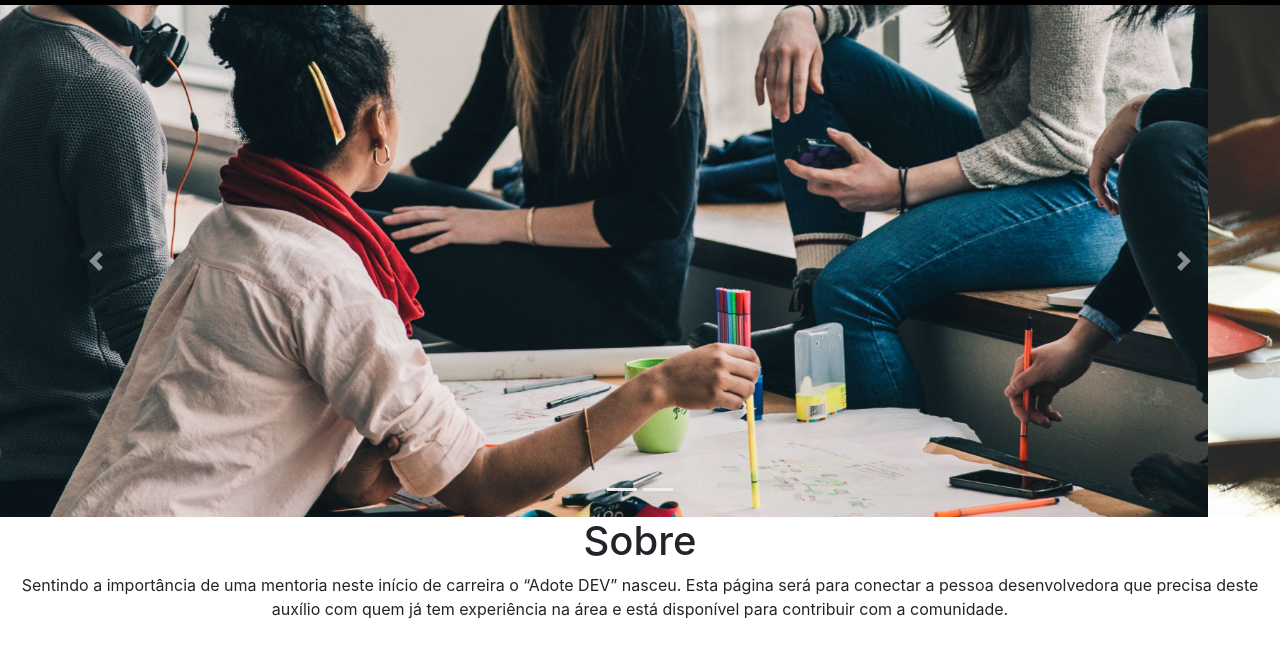
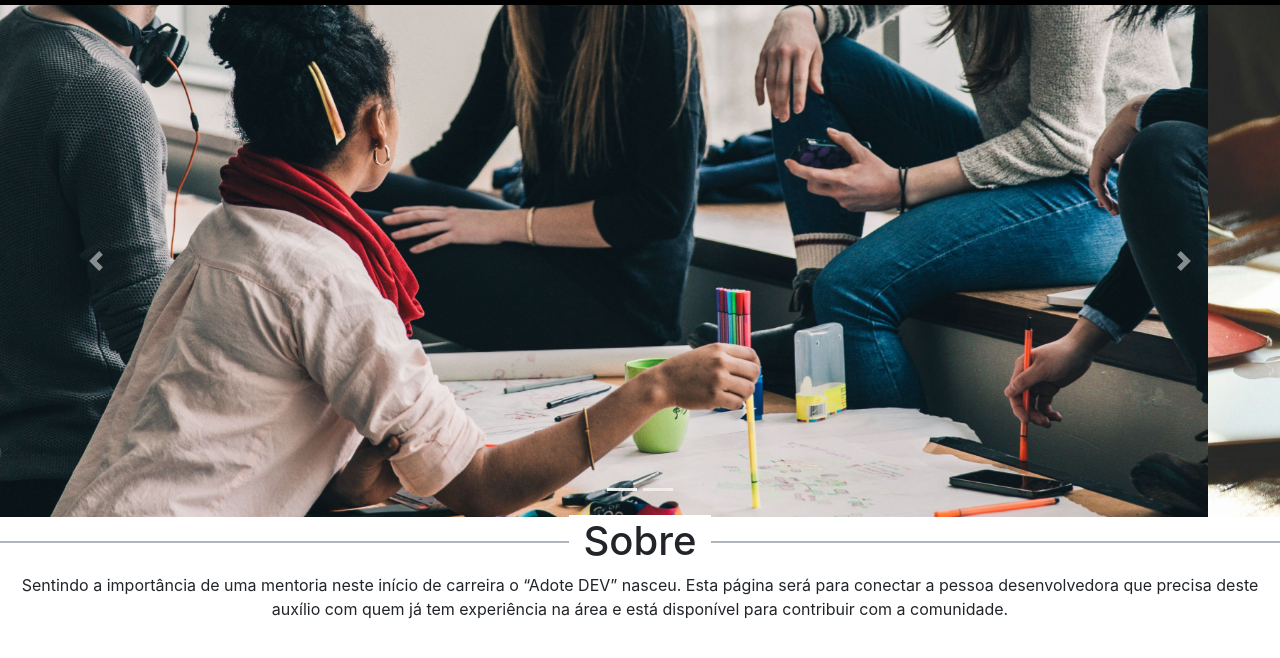
Before and after one commit to naylasouza/adote-dev, a plain HTML site: page index.html in a window 1280 px wide. Shown: the part 122-780 px from the top of the page. Drawn offline with Linux system fonts and the light colour scheme.

Commit message:
estilo dos titulos

```diff
--- a/CSS/style.css
+++ b/CSS/style.css
@@ -29,7 +29,27 @@
     width: 100vw;
   }
 
-.titulosobre, p{
+.titulo_linha, .containersobre p{
     text-align: center;
 
 }
+/* se tirar a linha vai la pra cima  */
+.titulo_linha{
+    position: relative;
+}
+
+.titulo_linha::before{
+    width: 100%;
+    height: 2px;
+    background-color: #afb6bd;
+    content: "";
+    top: 50%;
+    position: absolute;
+    left: 0;
+}
+.titulo_linha span{
+    padding: 1px 15px 0;
+    position: relative;
+    z-index: 0;
+    background-color: #fff;
+}
--- a/index.html
+++ b/index.html
@@ -58,10 +58,13 @@
         </div>
       </header>
       <section class="containersobre">
-          <h1 class="titulosobre" id="sobre">Sobre</h1>
+
+          <h1 class="titulo_linha" id="sobre"><span>Sobre</span></h1>
           <p>Sentindo a importância de uma mentoria neste início de carreira o “Adote DEV” nasceu. Esta página será para conectar a pessoa desenvolvedora que precisa deste auxílio com quem já tem experiência na área e está disponível  para contribuir com a comunidade.
         </p>
       </section>
+
+
 
 
 
```
Also changed, not shown: imagem/moana.jpg (added), 1 other file.
